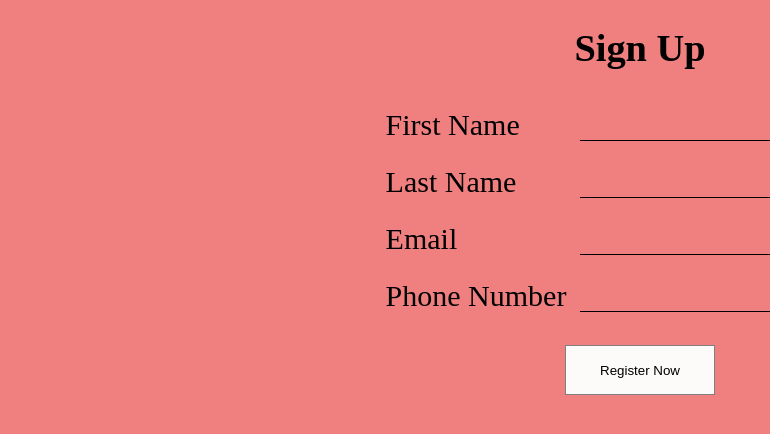
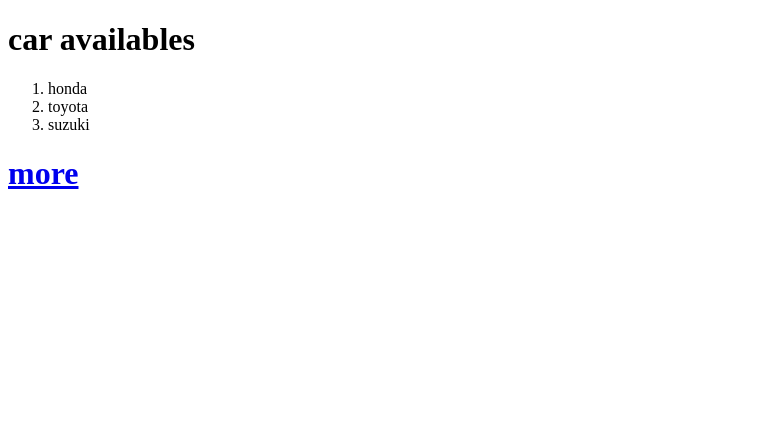
Before and after one commit to arsalan414/js-programs, a plain HTML site: page index.html in a window 1280 px wide. Shown: the whole page, without its empty margins (0-770 px from the left). Drawn offline with Linux system fonts and the light colour scheme.

Commit message:
javascript assignment

```diff
--- a/app.js
+++ b/app.js
@@ -1211,21 +1211,25 @@ else{
 
 //Chapter 43-48
 
-//Question no.01
-function getelement(){
-    var firstname=document.getElementById('firstname').value
+// //Question no.01
+// function getelement(){
+//     var firstname=document.getElementById('firstname').value
 
-    var lastname=document.getElementById('lastname').value
+//     var lastname=document.getElementById('lastname').value
 
-    var email=document.getElementById('email').value
+//     var email=document.getElementById('email').value
 
-    var number=document.getElementById('number').value
-    document.write("First name: "+firstname+"<br>")
-    document.write("last name:  "+lastname+"<br>")
-    document.write("email: "+email+"<br>")
-    document.write("Phone Number: "+number+"<br>")
-    }
+//     var number=document.getElementById('number').value
+//     document.write("First name: "+firstname+"<br>")
+//     document.write("last name:  "+lastname+"<br>")
+//     document.write("email: "+email+"<br>")
+//     document.write("Phone Number: "+number+"<br>")
+//     }
 
 
-    //Question no.02
-    //Question no.03
+//Question no.02
+function more(){
+var list='<h1>car availables</h1><ol><li>honda</li><li>toyota</li><li>suzuki</li><li>yamaha</li><li>ferrari</li><li>land cruiser</li><li>daewoo</li></ol>'
+document.write(list)
+}
+//Question no.03
--- a/index.html
+++ b/index.html
@@ -108,7 +108,7 @@
         </tr>
     </table>
 -->
-
+<!-- Chapter 49-52 Quetion no.1
 <div align="center">
 
     <form action="#">
@@ -136,7 +136,18 @@
         </div>
     </form>
 </div>
+ -->
 
+
+ <div class="para">
+         <h1>car availables</h1>
+         <ol>
+             <li>honda</li>
+             <li>toyota</li>
+             <li>suzuki</li>
+         </ol>
+         <a href="#"><h1 onclick="more()">more</h1></a>
+ </div>
 
 
 
--- a/style.css
+++ b/style.css
@@ -1,3 +1,5 @@
+/*
+    ---Chapter 49-52 Quetion no.1
 *{
     background-color: lightcoral;
 }
@@ -20,4 +22,4 @@
     margin-top: 20px;
     border: 1px solid grey;
     background-color: rgb(252, 251, 249);
-}
+} */
```
